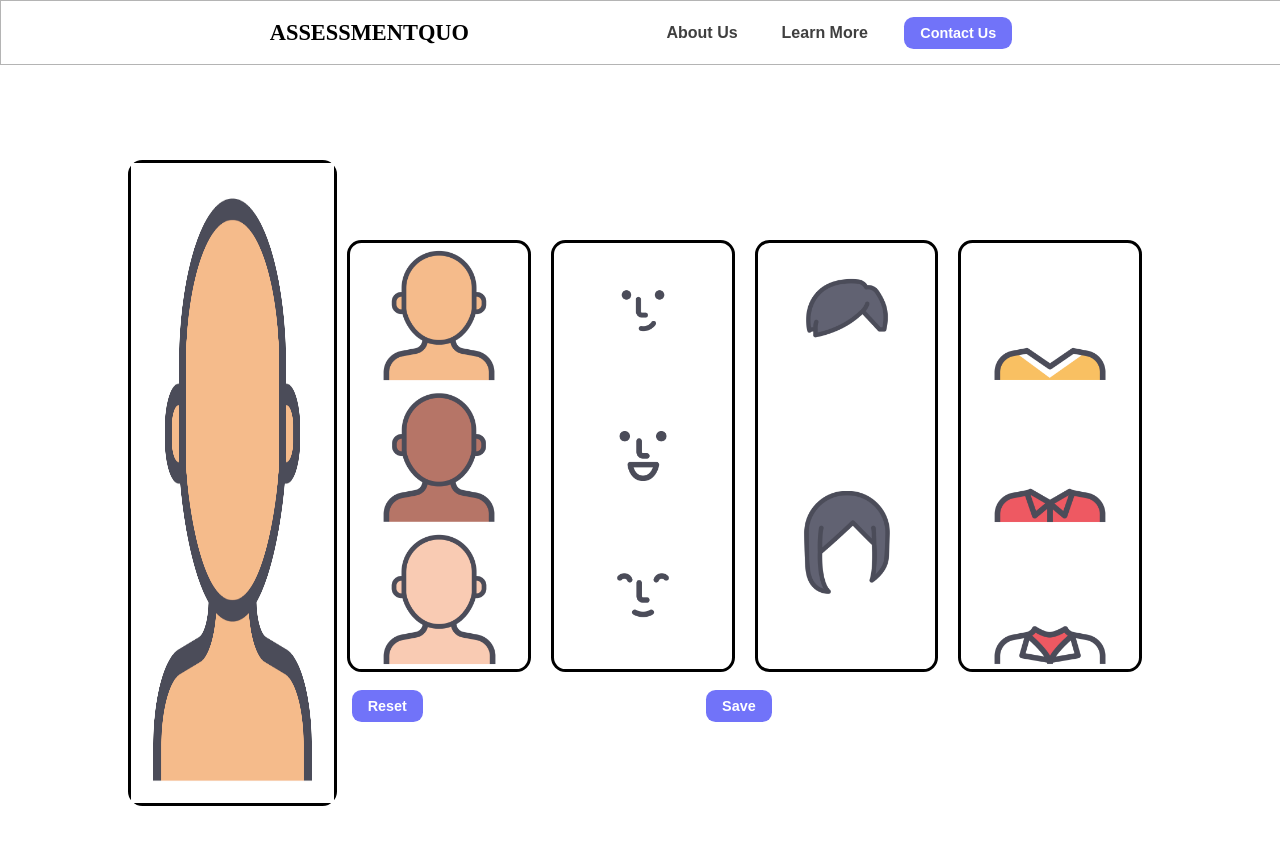
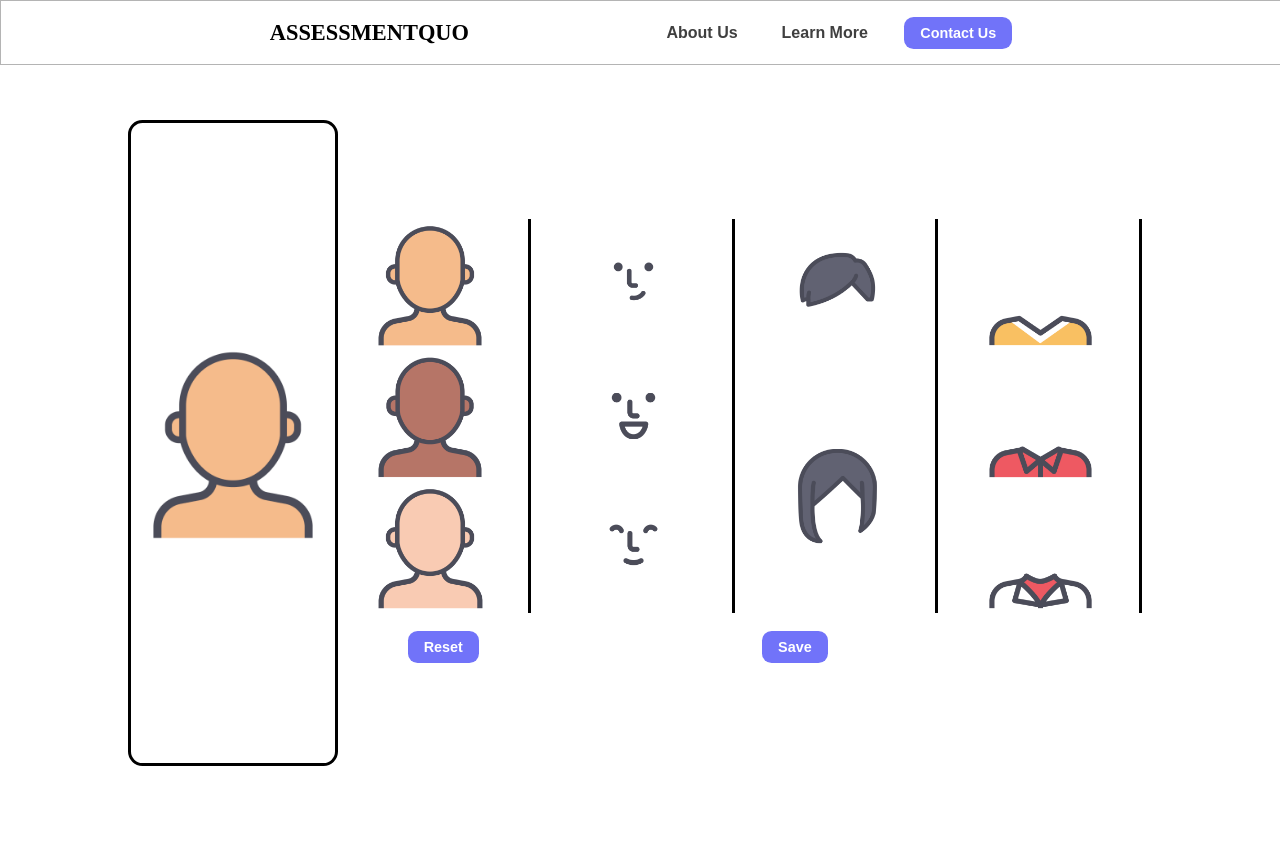
Before and after one commit to EvanCooke/AssessmentQuo-Project, a React (Create React App) app in the folder client/: page /avatar in a window 1280 px wide. Shown: the top 844 px of the page. Built offline with nearby package versions, Linux system fonts and the light colour scheme.

Commit message:
minor visual changes

```diff
--- a/client/src/Components/Avatar/Avatar.jsx
+++ b/client/src/Components/Avatar/Avatar.jsx
@@ -87,7 +87,7 @@ function Avatar() {
                         </div>
                     </div>
                     <div className={styles.buttonContainer}>
-                        <button className={styles.contactButton}>Reset</button>
+                        <button className={styles.contactButton} onClick={() => handleResetClick()}>Reset</button>
                         <button className={styles.contactButton}>Save</button>
                     </div>
 
--- a/client/src/Components/Avatar/Avatar.module.css
+++ b/client/src/Components/Avatar/Avatar.module.css
@@ -63,7 +63,7 @@
 .container {
     padding: 20%;
     position: absolute;
-    top: 60%;
+    top: 55%;
     left: 50%;
     transform: translate(-50%, -50%);
     display: flex;
@@ -78,23 +78,30 @@
 .selectedFace,
 .selectedShirt,
 .selectedSkin {
-    position: absolute;
+    /* position: absolute;
     top: 0;
     left: 0;
     width: 100%;
-    height: 100%;
+    height: 100%; */
+    position: absolute;
+    max-width: 100%;
+    max-height: 100%;
+    object-fit: contain;
 }
 
 
 .avatar {
     border-radius: .9rem;
     border: 3px solid black;
-    background-color: #34368f;
+    /* background-color: #34368f; */
     color: white;
     position: relative;
+    margin: auto;
+    display: flex;
+    align-items: center;
+    justify-content: center;
+    width: 100%;
     height: 100%;
-    width: 100%;
-    margin: auto;
 }
 
 .selection {
@@ -107,8 +114,10 @@
 .hairs,
 .skins,
 .shirts {
-    border-radius: .9rem;
-    border: 3px solid black;
+    /* border-radius: .9rem; */
+    /* border-left: 3px solid black; */
+    border-right: 3px solid black;
+    padding-right: 2%;
     /* background-color: #7173F9; */
     display: flex;
     flex-direction: column;
@@ -130,3 +139,9 @@
     display: flex;
     flex-direction: column;
 }
+
+.buttonContainer {
+    display: flex;
+    justify-content: center;
+    align-items: center;
+}
--- a/client/src/Components/Dashboard/Dashboard.module.css
+++ b/client/src/Components/Dashboard/Dashboard.module.css
@@ -81,8 +81,8 @@
     background: url('../Assets/stars-background.svg');
     /* background-size: cover; */
     background-color: #7173F9;
-    width: 60%;
-    height: 3vh;
+    width: 65%;
+    height: 4%;
     margin: 0 auto;
     margin-top: 10vh;
     display: flex;
@@ -95,7 +95,7 @@
 .titleText {
     font-size: 1.5rem;
     color: white;
-    margin-top: -2.4rem; /* probably should change this */
+    margin-top: -2.2rem; /* probably should change this */
     font-weight: bold;
 }
 
@@ -144,14 +144,14 @@
     background-size: cover;
     background-color: white;
     width: 90%;
-    height: 20vh;
+    height: 25%;
     margin: 0 auto;
     margin-top: 6rem;
     display: flex;
     flex-direction: column;
     justify-content: flex-start;
     align-items: center;
-    padding-top: 5%;
+    padding-top: 6%;
 }
 
 .yourClassesContainer {
@@ -160,7 +160,7 @@
     background-size: cover;
     background-color: white;
     width: 90%;
-    height: 20vh;
+    height: 30%;
     margin: 0 auto;
     margin-top: 3rem;
     display: flex;
@@ -209,14 +209,14 @@
 .joinTitleText {
     font-size: 1.5rem;
     color: white;
-    margin-top: -4rem; /* probably should change this */
+    margin-top: -3.8rem; /* probably should change this */
     font-weight: bold;
 }
 
 .yourClassesTitleText{
     font-size: 1.5rem;
     color: white;
-    margin-top: -4rem; /* probably should change this */
+    margin-top: -3.8rem; /* probably should change this */
     font-weight: bold;
 }
 
--- a/client/src/Components/Homepage/Homepage.jsx
+++ b/client/src/Components/Homepage/Homepage.jsx
@@ -1,4 +1,5 @@
-import React from 'react';
+import React, { useRef } from 'react';
+import { Link } from 'react-router-dom';
 import styles from './Homepage.module.css';
 
 // import assets/images
@@ -6,14 +7,18 @@ import logo from '../Assets/assessmentquo-logo.png';
 import stars_background from '../Assets/stars-background.svg';
 
 function Homepage() {
+
+    const missionRef = useRef(null);
+    const scrollToMission = () => missionRef.current.scrollIntoView({ behavior: 'smooth' });
+
     return (
         <div className={styles.homepage}>
             <div className={styles.headerBar}>
                 <h2 className={styles.headerTitle}>ASSESSMENTQUO</h2>
                 <div>
-                    <button className={styles.button}>About Us</button>
-                    <button className={styles.button}>Learn More</button>
-                    <button className={styles.contactButton}>Contact Us</button>
+                    <button className={styles.button} onClick={scrollToMission}>About Us</button>
+                    <button className={styles.button} onClick={scrollToMission}>Learn More</button>
+                    <a href="mailto:evcooke@uiowa.edu" className={styles.contactButton}>Contact Us</a>
                 </div>
             </div>
             <div className={styles.firstContainer}>
@@ -22,13 +27,13 @@ function Homepage() {
                 </div>
                 <div className={styles.rightHalf}>
                     <p className={styles.titleText}><b>Easy Learning: Data Tools for <i>Teachers</i>, Tests for <i>Students</i></b></p>
-                    <button className={styles.loginButton}>Get Started</button>
-                    <button className={styles.loginButton}>I Already Have An Account</button>
+                    <Link to="/login" className={styles.loginButton}>Get Started</Link>
+                    <Link to="/login" className={styles.loginButton}>I Already Have An Account</Link>
                 </div>
             </div>
             <div className={styles.secondContainer}>
                 <div className={styles.starsBackground}>
-                    <div className={styles.ourMission}>OUR MISSION</div>
+                    <div className={styles.ourMission} ref={missionRef}>OUR MISSION</div>
                     <div className={styles.ourMissionText}>
                         <p>Welcome to our platform, where we believe in the power of education and the potential of technology.</p>
                         <p>Our mission is to simplify the learning process for both educators and students.</p>
--- a/client/src/Components/Login/Login.jsx
+++ b/client/src/Components/Login/Login.jsx
@@ -1,4 +1,5 @@
-import React from 'react';
+import React, { useRef } from 'react';
+import { Link } from 'react-router-dom';
 import styles from './Login.module.css';
 
 // import assets/images
@@ -6,14 +7,18 @@ import logo from '../Assets/assessmentquo-logo.png';
 import stars_background from '../Assets/stars-background.svg';
 
 function Login() {
+
+    const missionRef = useRef(null);
+    const scrollToMission = () => missionRef.current.scrollIntoView({ behavior: 'smooth' });
+
     return (
         <div className={styles.login}>
              <div className={styles.headerBar}>
                 <h2 className={styles.headerTitle}>ASSESSMENTQUO</h2>
                 <div>
-                    <button className={styles.button}>About Us</button>
-                    <button className={styles.button}>Learn More</button>
-                    <button className={styles.contactButton}>Contact Us</button>
+                    <Link to="/home" className={styles.button} onClick={scrollToMission}>About Us</Link>
+                    <Link to="/home" className={styles.button} onClick={scrollToMission}>Learn More</Link>
+                    <a href="mailto:evcooke@uiowa.edu" className={styles.contactButton}>Contact Us</a>
                 </div>
             </div>
             <div className={styles.firstContainer}>
@@ -48,7 +53,7 @@ function Login() {
                         <input type="text" placeholder="School" id="fname" name="fname"/>
                         <label for="Password">Password</label>
                         <input type="text" placeholder="Password" id="fname" name="fname"/>
-                        <button className={styles.signup}>Sign Up</button>
+                        <Link to="/dashboard" className={styles.signup}>Sign Up</Link>
                     </div>
                 </div>
             </div>
--- a/client/src/Components/Login/Login.module.css
+++ b/client/src/Components/Login/Login.module.css
@@ -99,7 +99,7 @@
 .logo {
     width: 70%;
     position: absolute;
-    top: 50%;
+    top: 46%;
     left: 50%;
     transform: translate(-50%, -50%);
     height: auto;
```
